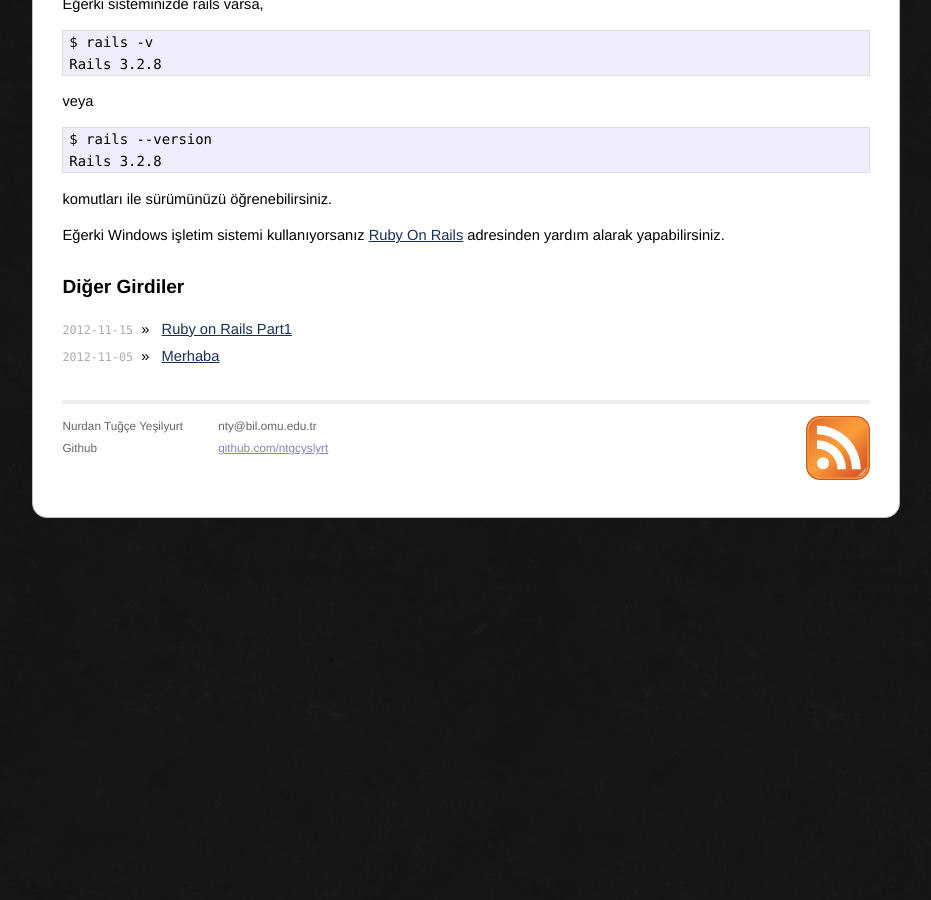
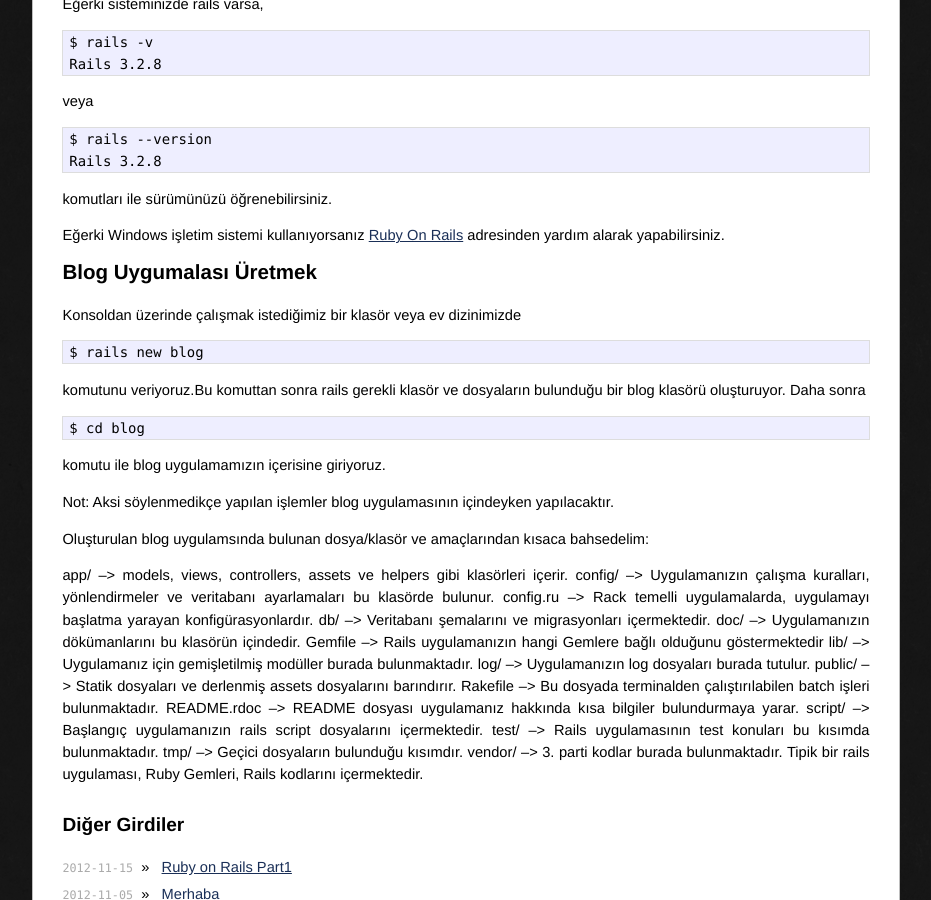
Before and after one commit to ntgcyslyrt/ntgcyslyrt.github.com, a Jekyll site: the page built from 1/_posts/2012-11-21-rails_projesi_olusturma.md, in a window 1280 px wide and 900 px high, scrolled down 503 px. Shown: the whole window, without its empty margins (174-1105 px from the left). Built offline with Jekyll 4.4.1, drawn with Linux system fonts in a browser that asks for light colours; Markdown is read by kramdown in place of the engine named in the settings; comment, search, counter and statistics services are not loaded; before the commit the page ends 1050 px from its top, so only the background shows below that.

Commit message:
rails projesi oluşturma

```diff
--- a/1/_posts/2012-11-21-rails_projesi_olusturma.md
+++ b/1/_posts/2012-11-21-rails_projesi_olusturma.md
@@ -30,3 +30,41 @@ komutları ile sürümünüzü öğrenebilirsiniz.
 
 Eğerki Windows işletim sistemi kullanıyorsanız [Ruby On Rails](http://railsinstaller.org/)
 adresinden yardım alarak yapabilirsiniz.
+
+#Blog Uygumalası Üretmek
+
+Konsoldan üzerinde çalışmak istediğimiz bir klasör veya ev dizinimizde
+
+    $ rails new blog
+
+komutunu veriyoruz.Bu komuttan sonra rails gerekli klasör ve dosyaların
+bulunduğu bir blog klasörü oluşturuyor. Daha sonra
+
+    $ cd blog
+
+komutu ile blog uygulamamızın içerisine giriyoruz.
+
+Not: Aksi söylenmedikçe yapılan işlemler blog uygulamasının içindeyken yapılacaktır.
+
+Oluşturulan blog uygulamsında bulunan dosya/klasör ve amaçlarından kısaca
+bahsedelim:
+
+app/        --> models, views, controllers, assets ve helpers gibi klasörleri
+içerir.
+config/     --> Uygulamanızın çalışma kuralları, yönlendirmeler ve veritabanı
+ayarlamaları bu klasörde bulunur.
+config.ru   --> Rack temelli uygulamalarda, uygulamayı başlatma yarayan konfigürasyonlardır.
+db/         --> Veritabanı şemalarını ve migrasyonları içermektedir.
+doc/        --> Uygulamanızın dökümanlarını bu klasörün içindedir.
+Gemfile     --> Rails uygulamanızın hangi Gemlere bağlı olduğunu göstermektedir
+lib/        --> Uygulamanız için gemişletilmiş modüller burada bulunmaktadır.
+log/        --> Uygulamanızın log dosyaları burada tutulur.
+public/     --> Statik dosyaları ve derlenmiş assets dosyalarını barındırır.
+Rakefile    --> Bu dosyada terminalden çalıştırılabilen batch işleri bulunmaktadır.
+README.rdoc --> README dosyası uygulamanız hakkında kısa bilgiler bulundurmaya
+yarar.
+script/     --> Başlangıç uygulamanızın rails script dosyalarını içermektedir.
+test/       --> Rails uygulamasının test konuları bu kısımda bulunmaktadır.
+tmp/        --> Geçici dosyaların bulunduğu kısımdır.
+vendor/     --> 3. parti kodlar burada bulunmaktadır. Tipik bir rails
+uygulaması, Ruby Gemleri, Rails kodlarını içermektedir.
```
